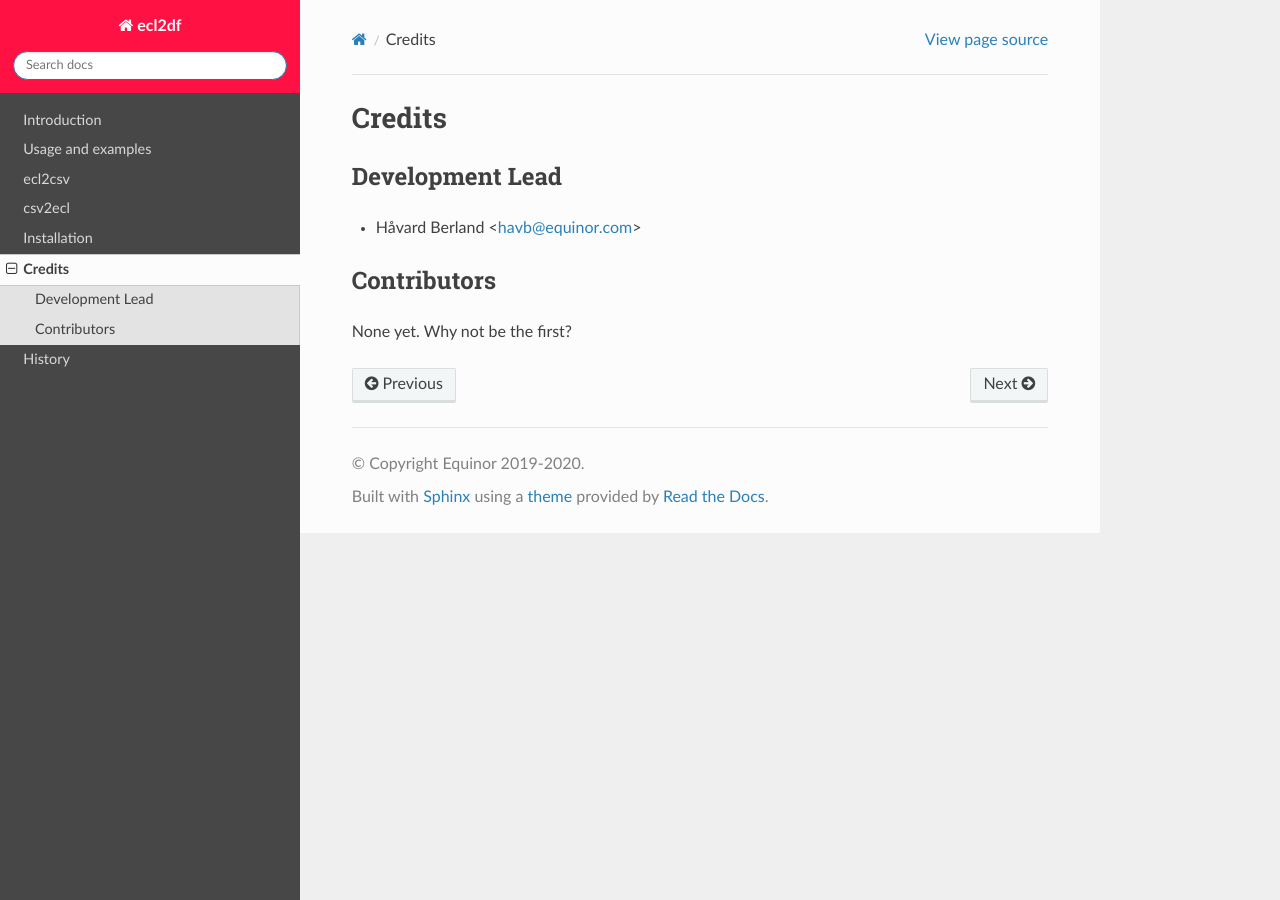
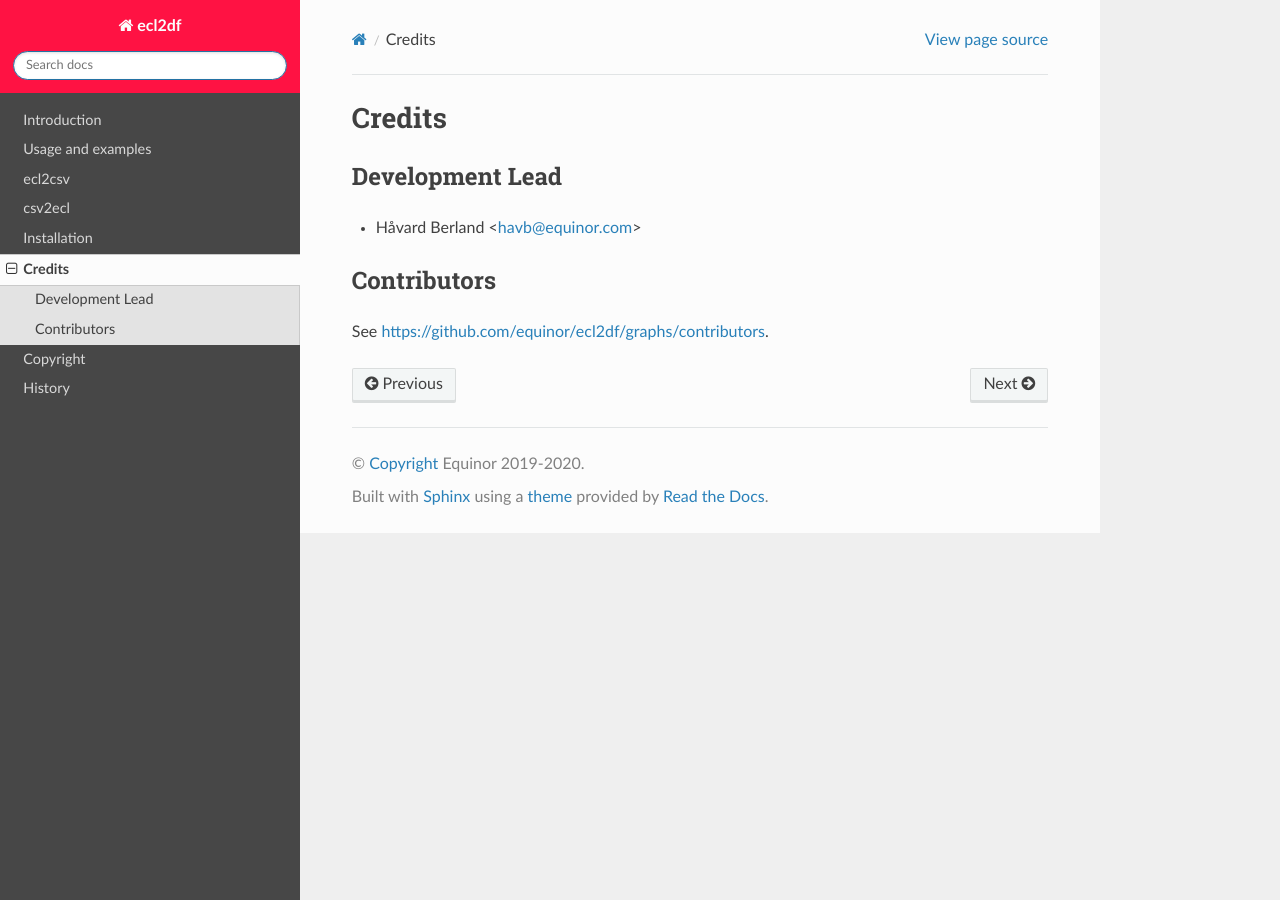
Before and after one commit to equinor/res2df, a Sphinx documentation site: the page built from docs/authors.rst, in a window 1280 px wide. Built offline with Sphinx 7.4.7 and the Read the Docs theme 2.0.0, drawn with Linux system fonts in a browser that asks for light colours; pages that are not in the unit, such as notebooks, are missing from menus; the version number could not be read and is left out.

```diff
--- a/docs/authors.rst
+++ b/docs/authors.rst
@@ -10,4 +10,4 @@ Development Lead
 Contributors
 ------------
 
-None yet. Why not be the first?
+See https://github.com/equinor/ecl2df/graphs/contributors.
--- a/docs/index.rst
+++ b/docs/index.rst
@@ -1,5 +1,8 @@
 ecl2df
 ======
+
+.. image:: images/ecl2df.png
+   :width: 200
 
 ecl2df is a Pandas DataFrame wrapper around libecl and opm.io, which
 are used to access binary files outputted by the reservoir simulator
@@ -15,6 +18,7 @@ data format.
    modules
    installation
    authors
+   copyright
    history
 
 Indices and tables
--- a/docs/introduction.rst
+++ b/docs/introduction.rst
@@ -1,5 +1,8 @@
 Introduction
 ============
+
+.. image:: images/ecl2df.png
+   :width: 200
 
 *ecl2df* is a `Pandas DataFrame <https://pandas.pydata.org/>`_ wrapper
 around `libecl <https://github.com/equinor/libecl/>`_ and `opm.io
```
Also changed, not shown: docs/copyright.rst (added, +35 -0 lines), docs/images/ecl2df.png (added), 1 other file.
